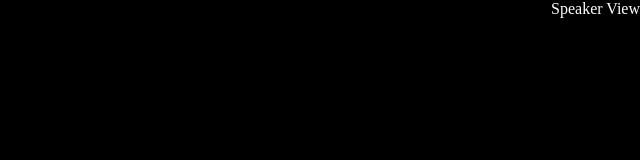
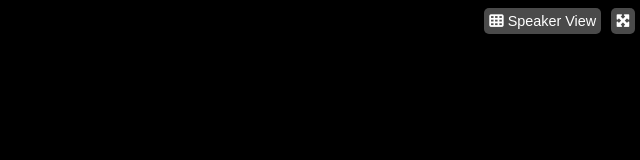
Before and after one commit to emanuelefarelli/html-css-zoom, a plain HTML site: page index.html in a window 1280 px wide. Shown: the whole page, without its empty margins (640-1280 px from the left). Drawn offline with Linux system fonts and the light colour scheme.

Commit message:
Aggiunte opzioni di visualizzazione chiamata

```diff
--- a/css/style.css
+++ b/css/style.css
@@ -3,6 +3,11 @@
     margin: 0;
     padding: 0;
     box-sizing: border-box;
+}
+
+body{
+    background-color: #000000;
+    font-family: sans-serif;
 }
 
 .flex{
@@ -13,6 +18,10 @@
     margin: 0 auto;
 }
 
+.smallTxt{
+    font-size: 0.9rem;
+}
+
 .white-txt{
     color: white;
 }
@@ -21,11 +30,15 @@
     color: red;
 }
 
-body{
-    background-color: #000000;
-}
-
 nav.top-nav{
     justify-content: flex-end;
     color: white;
 }
+
+nav.top-nav div{
+    background-color: #4a4a4a;
+    padding: 5px 5px;
+    border-radius: 5px;
+    text-align: center;
+    margin: 0.5rem 0.3rem;
+}
--- a/index.html
+++ b/index.html
@@ -9,12 +9,12 @@
     <link rel="stylesheet" href="https://cdnjs.cloudflare.com/ajax/libs/font-awesome/6.4.0/css/all.min.css">
 </head>
 <body>
-    <nav class="flex top-nav">
+    <nav class="flex top-nav smallTxt">
         <div class="type-view">
-            <i class="fa-solid fa-grid"></i> Speaker View
+            <i class="fa-solid fa-table-cells"></i> Speaker View
         </div>
         <div class="fullscreen">
-
+            <i class="fa-sharp fa-solid fa-maximize"></i>
         </div>
     </nav>
     <main>
```
